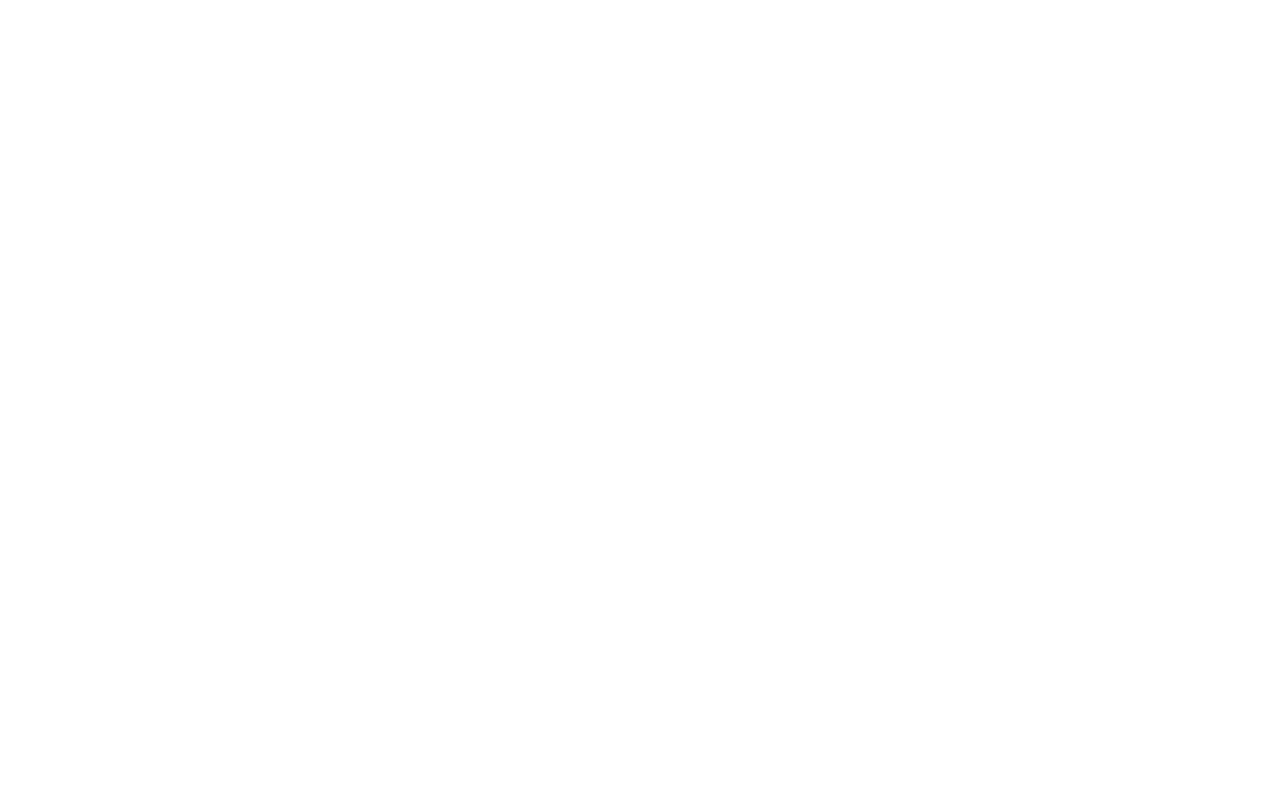
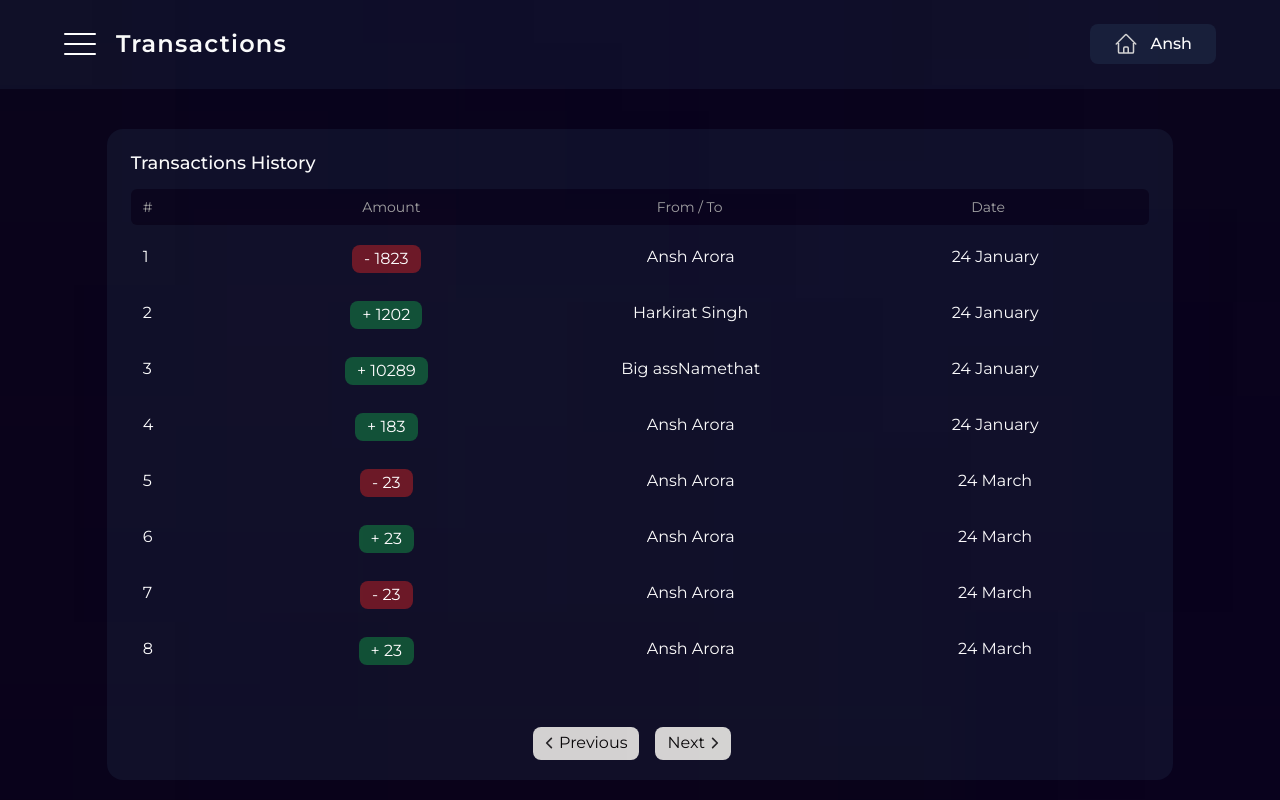
Before and after one commit to bitbard3/payment-app, a React (Vite) app in the folder frontend/: page /transactions in a window 1280 px wide. Before the commit this address had no page. Built offline with nearby package versions, Linux system fonts and the light colour scheme.

Commit message:
Add Transaction page

```diff
--- a/frontend/src/App.jsx
+++ b/frontend/src/App.jsx
@@ -5,6 +5,7 @@
 import Dashboard from "./pages/Dashboard";
 import Account from "./pages/Account";
 import Payment from "./pages/Payment";
+import Transactions from "./pages/Transactions";
 function App() {
   return (
     <>
@@ -15,6 +16,7 @@
         <Route path="/dashboard" Component={Dashboard}></Route>
         <Route path="/account" Component={Account}></Route>
         <Route path="/payment" Component={Payment}></Route>
+        <Route path="/transactions" Component={Transactions}></Route>
       </Routes>
     </>
   );
--- /dev/null
+++ b/frontend/src/pages/Transactions.jsx
@@ -0,0 +1,80 @@
+import React from "react";
+import Header from "../components/Header";
+import MobileNav from "../components/MobileNav";
+import Gradients from "../components/Gradients";
+import NavItemsList from "../components/NavItemsList";
+import { sideBarOpen } from "../stores/atom/sideBar";
+import { useRecoilValue } from "recoil";
+import { HomeIcon } from "@heroicons/react/24/outline";
+import TransactionsBox from "../components/TransactionsBox";
+
+export default function Transactions() {
+  const sideBar = useRecoilValue(sideBarOpen);
+  const transactions = [
+    {
+      account: "Ansh Arora",
+      amount: "1823",
+      date: "24 January",
+      type: "debit",
+    },
+    {
+      account: "Harkirat Singh",
+      amount: "1202",
+      date: "24 January",
+      type: "credit",
+    },
+    {
+      account: "Big assNamethat",
+      amount: "10289",
+      date: "24 January",
+      type: "credit",
+    },
+    {
+      account: "Ansh Arora",
+      amount: "183",
+      date: "24 January",
+      type: "credit",
+    },
+    { account: "Ansh Arora", amount: "23", date: "24 March", type: "debit" },
+    { account: "Ansh Arora", amount: "23", date: "24 March", type: "credit" },
+    { account: "Ansh Arora", amount: "23", date: "24 March", type: "debit" },
+    { account: "Ansh Arora", amount: "23", date: "24 March", type: "credit" },
+  ];
+  return (
+    <div>
+      <div className="w-screen h-screen bg-dark grid grid-cols-12 grid-rows-9 relative overflow-hidden">
+        <div
+          className={`col-span-2 bg-box bg-opacity-40 row-span-9 hidden ${
+            !sideBar ? `hidden` : `xl:block `
+          }`}
+        >
+          <div className="flex flex-col gap-10 h-full">
+            <NavItemsList></NavItemsList>
+          </div>
+        </div>
+        <div
+          className={`row-span-1 col-span-12  bg-box bg-opacity-30 ${
+            !sideBar ? ` col-span-12` : `xl:col-span-10`
+          }`}
+        >
+          <Header
+            text={"Transactions"}
+            icon={<HomeIcon className="text-neutral-300 h-5 md:h-6"></HomeIcon>}
+            buttonText={"Ansh"}
+          ></Header>
+        </div>
+        <div
+          className={`row-span-8 mt-10 bg-box bg-opacity-35 md:mx-10 xl:mx-0 md:rounded-2xl mb-5 flex flex-col items-center justify-center ${
+            !sideBar
+              ? `xl:col-start-2 col-span-12 xl:col-span-10`
+              : `xl:col-start-4 xl:col-span-8 col-span-12`
+          }`}
+        >
+          <TransactionsBox transactions={transactions}></TransactionsBox>
+        </div>
+        <MobileNav></MobileNav>
+        <Gradients></Gradients>
+      </div>
+    </div>
+  );
+}
```
